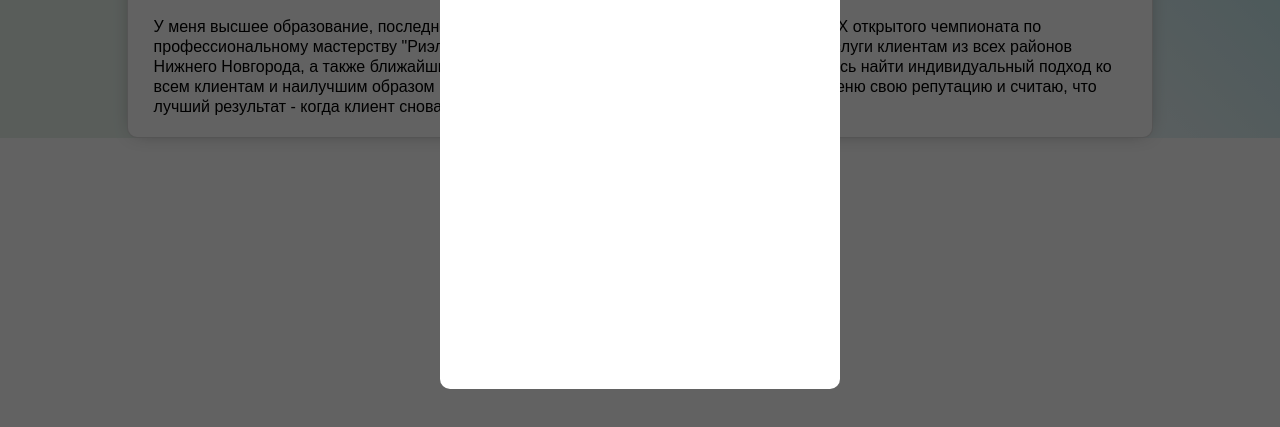
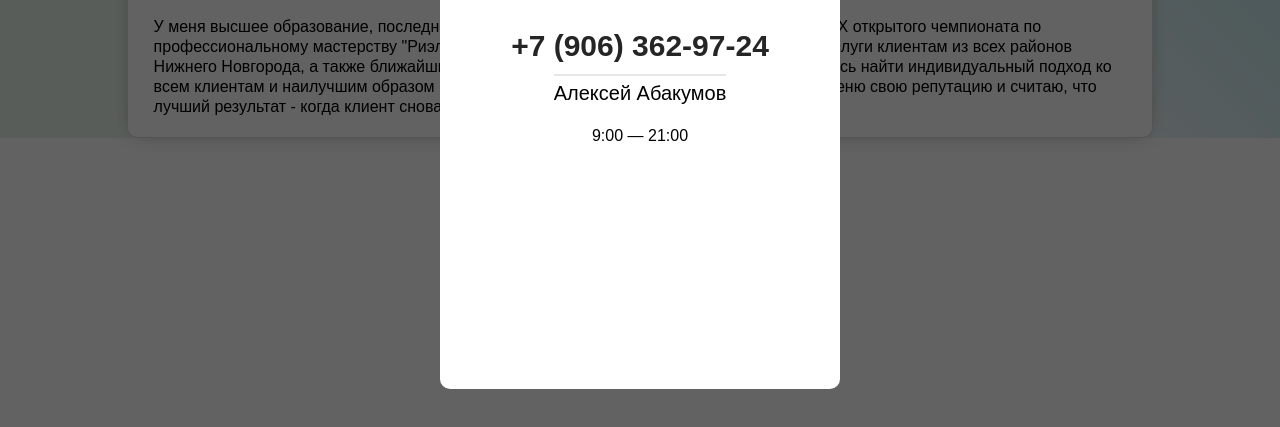
Before and after one commit to petr-abakumow/project-for-brother, a plain HTML site: page index.html in a window 1280 px wide. Both pictures are taken after a click on the button "Телефон". Shown: the part 211-638 px from the top of the page. Drawn offline with nearby package versions, Linux system fonts and the light colour scheme; a web font is replaced by a local one.

Commit message:
feat: сверстать попап с телефоном

```diff
--- a/blocks/popup-phone/__container/popup-phone__container.css
+++ b/blocks/popup-phone/__container/popup-phone__container.css
@@ -6,4 +6,7 @@
     margin: auto;
     background-color: white;
     border-radius: 10px;
+    display: flex;
+    flex-direction: column;
+    align-items: center;
 }
--- /dev/null
+++ b/blocks/popup-phone/__namber/popup-phone__namber.css
@@ -0,0 +1,9 @@
+.popup-phone__namber {
+    text-decoration: none;
+    font-size: 30px;
+    text-align: center;
+    color: rgba(0, 0, 0, 0.856);
+    width: 100%;
+    margin-top: 40px;
+    font-weight: bolder;
+}
--- /dev/null
+++ b/blocks/popup-phone/__name/popup-phone__name.css
@@ -0,0 +1,10 @@
+.popup-phone__name {
+    font-weight: normal;
+    text-align: center;
+    margin: 10px 0 0 0;
+    font-size: 20px;
+    border-top: 2px solid rgba(128, 128, 128, 0.192);
+    max-width: max-content;
+    line-height: 35px;
+
+}
--- /dev/null
+++ b/blocks/popup-phone/__time/popup-phone__time.css
@@ -0,0 +1,3 @@
+.popup-phone__time {
+
+}
--- a/blocks/popup-phone/popup-phone.css
+++ b/blocks/popup-phone/popup-phone.css
@@ -1,4 +1,6 @@
 @import url(./__container/popup-phone__container.css);
+@import url(./__namber/popup-phone__namber.css);
+@import url(./__name/popup-phone__name.css);
 
 .popup-phone {
     position: absolute;
--- a/index.html
+++ b/index.html
@@ -27,7 +27,9 @@
     </header>
     <div class="popup-phone">
         <div class="popup-phone__container">
-
+            <a href="tel:+79063629724" class="popup-phone__namber">+7 (906) 362-97-24</a>
+            <h2 class="popup-phone__name">Алексей Абакумов</h2>
+            <p class="popup-phone__time">9:00 — 21:00</p>
         </div>
     </div>
 </body>
```
